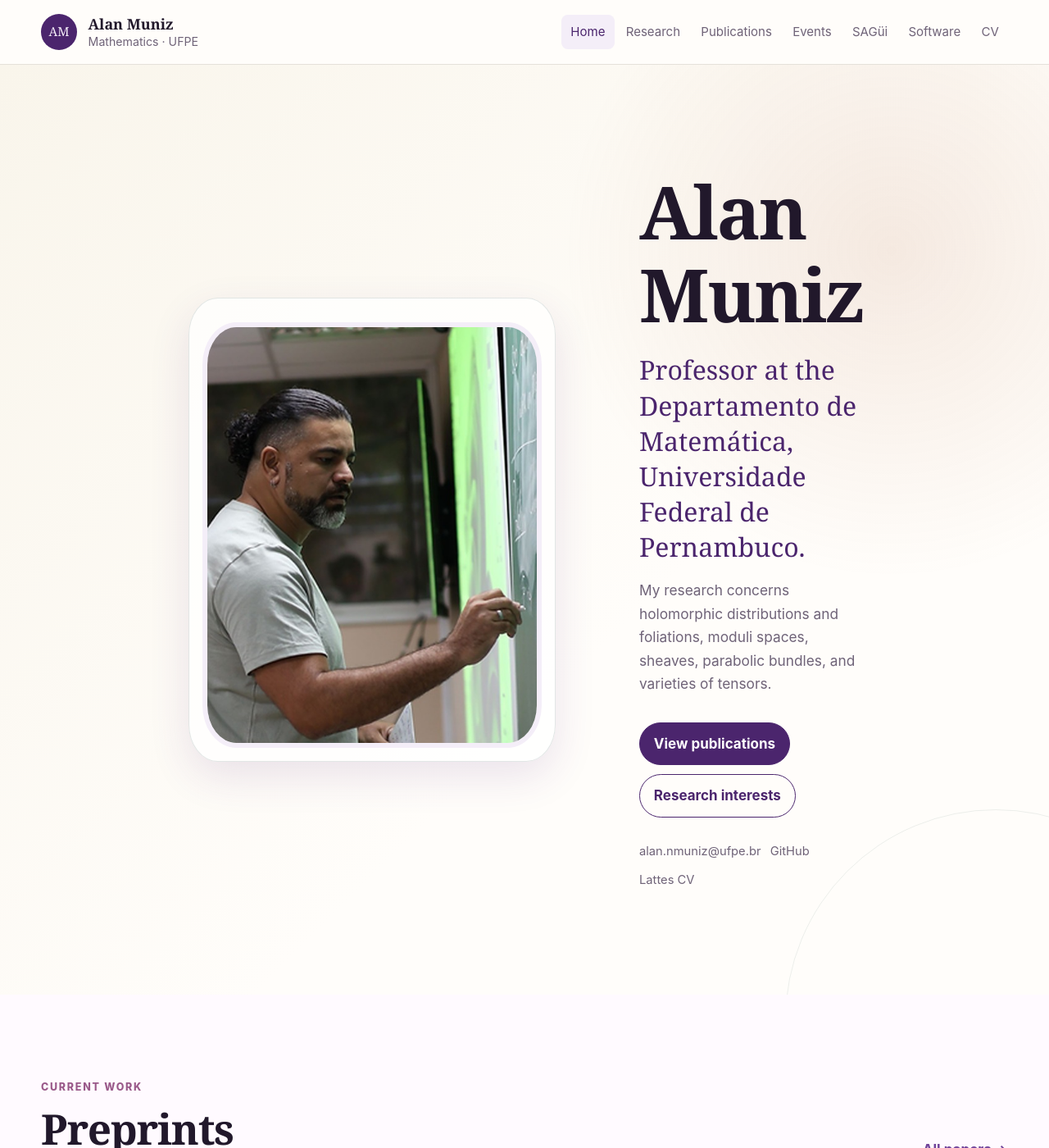
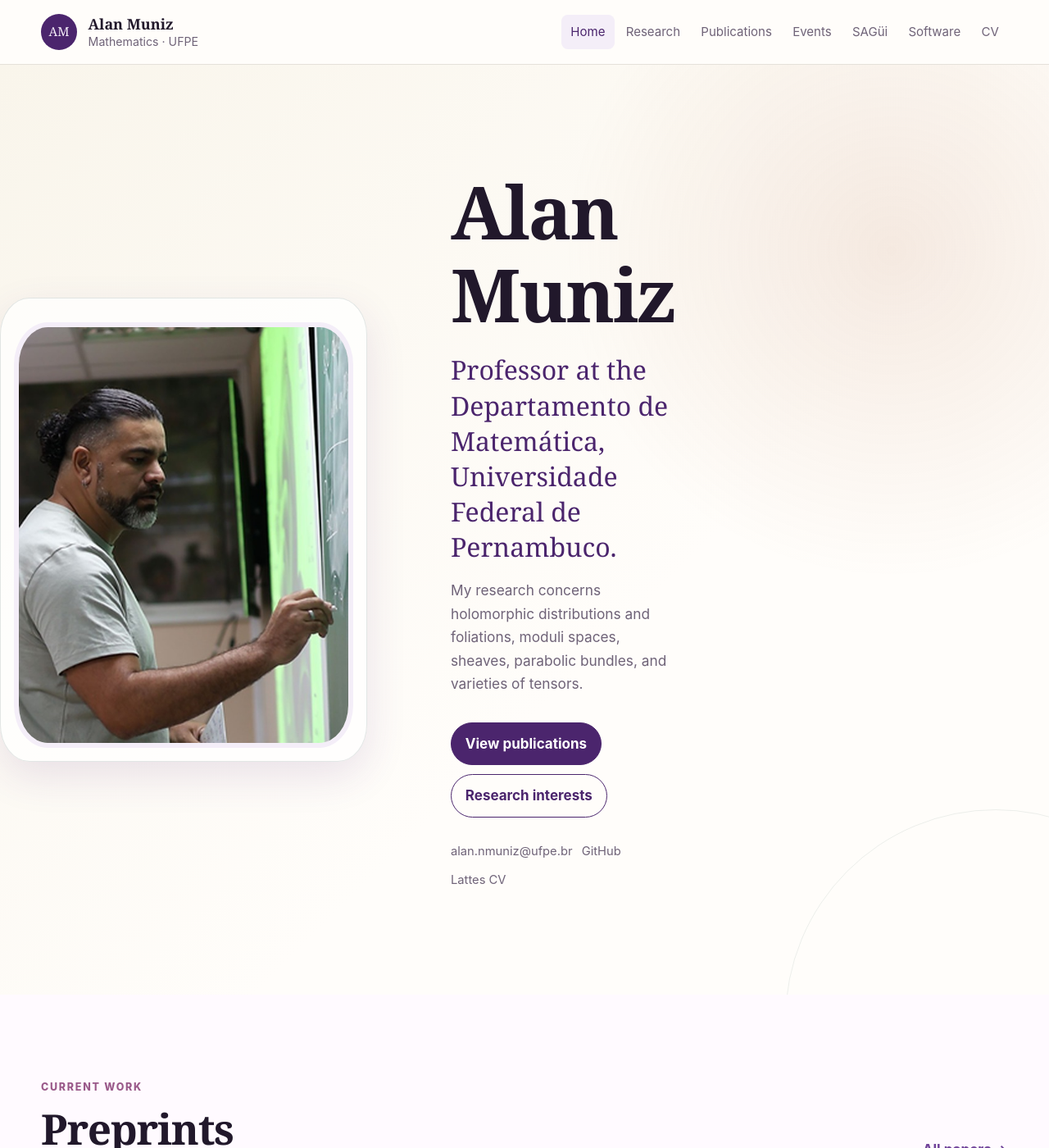
Before and after one commit to alannmuniz/alannmuniz.github.io, a Jekyll site: the page built from index.md, in a window 1280 px wide and 1400 px high. Shown: the whole window at 82% size. Built offline with Jekyll 4.4.1, drawn with Linux system fonts in a browser that asks for light colours.

Commit message:
Update style.css

```diff
--- a/assets/css/style.css
+++ b/assets/css/style.css
@@ -58,7 +58,6 @@ ul, ol { padding-left: 1.35rem; }
 
 .narrow {
   max-width: var(--narrow);
-  margin-inline: auto;
 }
 
 .skip-link {
```
